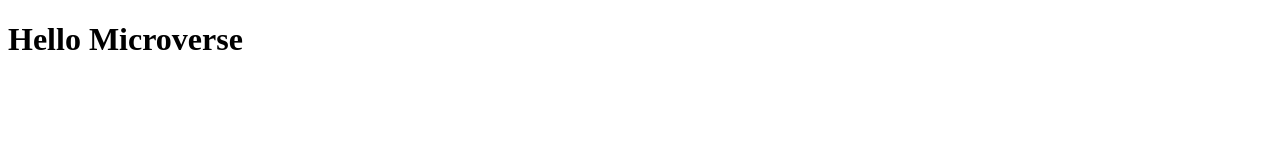
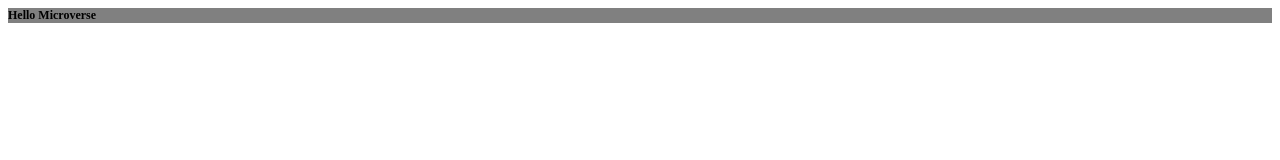
Before and after one commit to scientistsagoemarcus/Day2-Hello-Microverse, a website: page index.html in a window 1280 px wide. Drawn offline with Linux system fonts and the light colour scheme.

Commit message:
stylesheet added

```diff
--- a/index.html
+++ b/index.html
@@ -6,6 +6,7 @@
     <meta http-equiv="X-UA-Compatible" content="IE=edge">
     <meta name="viewport" content="width=device-width, initial-scale=1.0">
     <title>Document</title>
+    <link rel="stylesheet" href="style.css">
 
 </head>
 
--- /dev/null
+++ b/style.css
@@ -0,0 +1,4 @@
+h1 {
+    background-color: gray;
+    font-size: 12px;
+}
```
